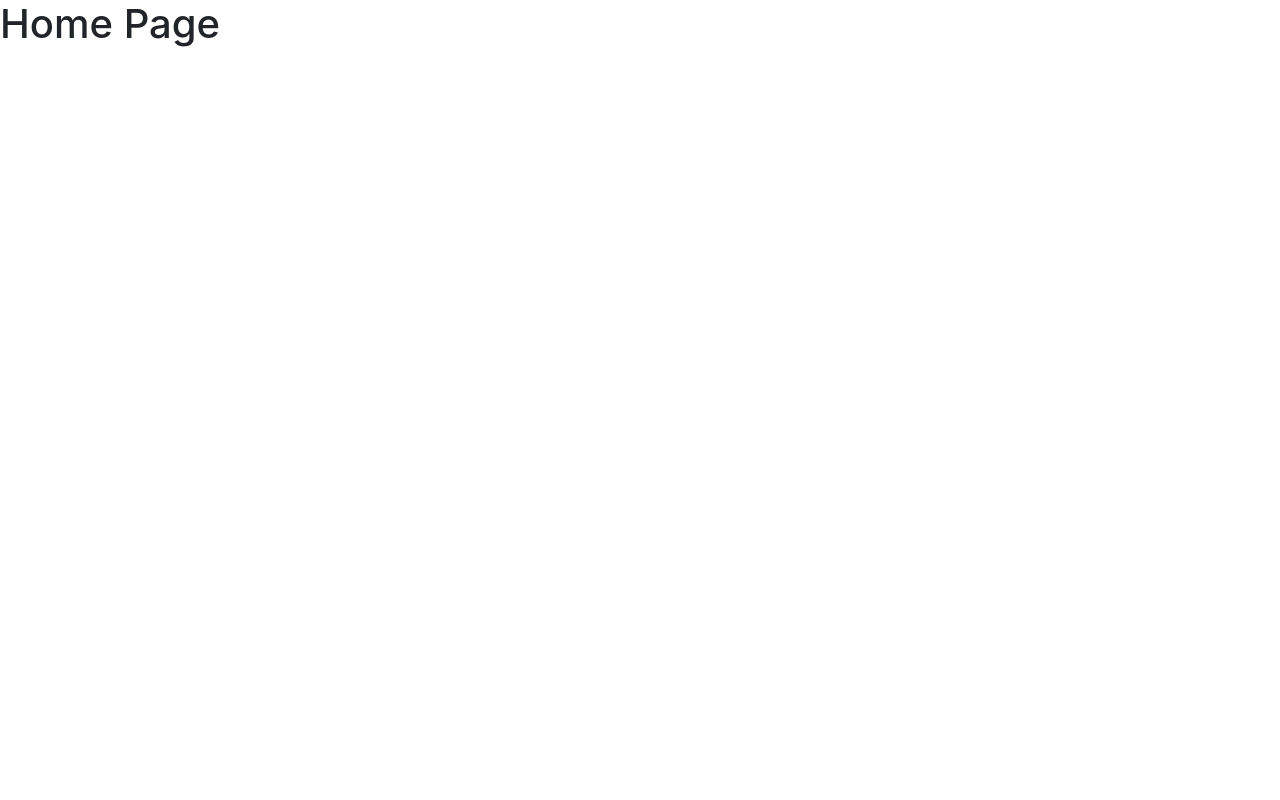
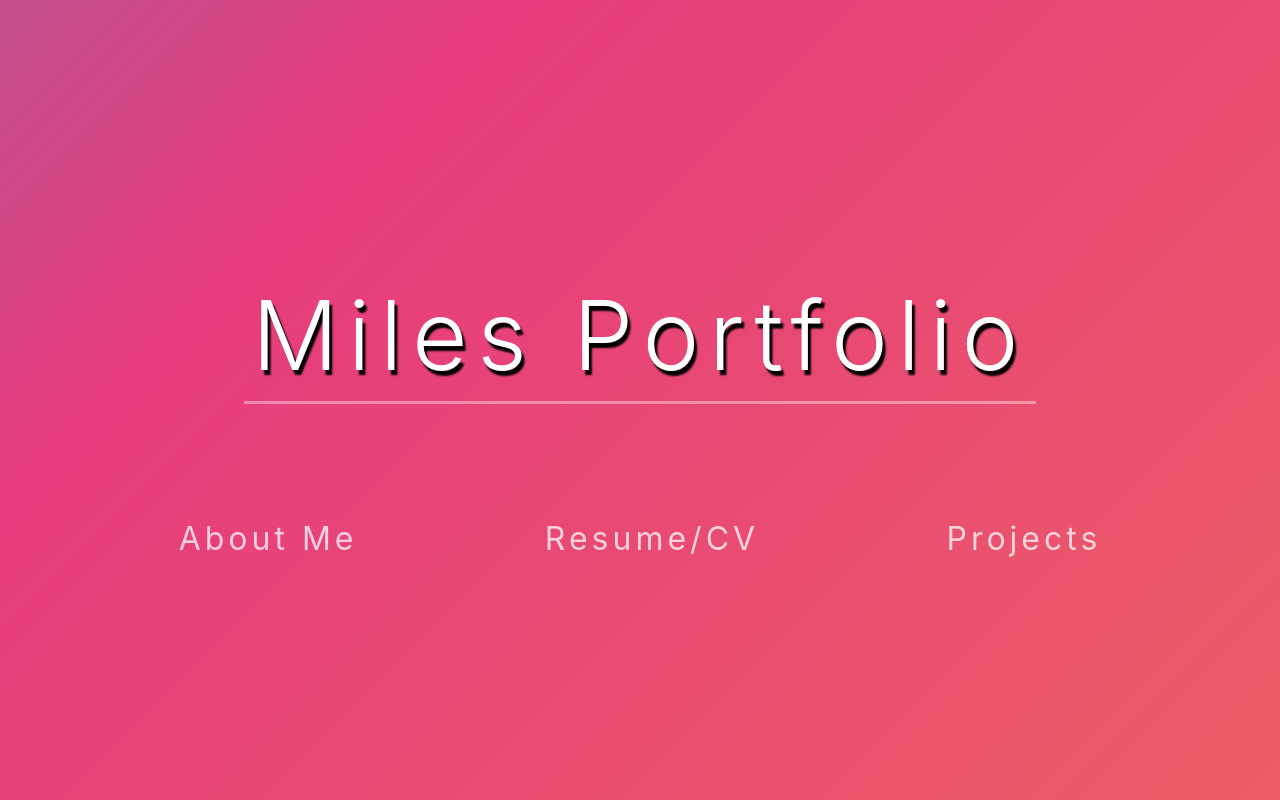
Before and after one commit to mrg498/portfolio, a React (Create React App) app in the folder coding-portfolio/: page / in a window 1280 px wide. Built offline with nearby package versions, Linux system fonts and the light colour scheme.

Commit message:
home page styled

```diff
--- a/coding-portfolio/src/App.css
+++ b/coding-portfolio/src/App.css
@@ -1,25 +1,3 @@
-.App{
-  height: 100vh;
+.container-fluid{
+	padding: 0;
 }
-
-.App_gradient{
-  background: linear-gradient(-45deg, #ee76524f, #e73c7e4f, #23a5d54f, #23d5ab4f);
-	background-size: 400% 400%;
-  animation: gradient 10s ease infinite;
-  /* By:
-  Manuel Pinto
-  https://manuelpinto.in */
-  height: 100vh;
-}
-
-@keyframes gradient {
-	0% {
-		background-position: 0% 50%;
-	}
-	50% {
-		background-position: 100% 50%;
-	}
-	100% {
-		background-position: 0% 50%;
-	}
-}
--- a/coding-portfolio/src/App.js
+++ b/coding-portfolio/src/App.js
@@ -5,8 +5,8 @@ import './App.css';
 class App extends Component {
 	render() {
 		return (
-			<div className="App">
-				<Routes/>
+			<div className="App container-fluid">
+				<Routes />
 			</div>
 		);
 	}
--- /dev/null
+++ b/coding-portfolio/src/components/Jumbotron.css
@@ -0,0 +1,3 @@
+.display-1 span{
+
+}
--- /dev/null
+++ b/coding-portfolio/src/components/Jumbotron.js
@@ -0,0 +1,14 @@
+import React, { Component } from 'react';
+import Nav from './Navigation';
+import './Jumbotron.css';
+
+export default class Jumbotron extends Component {
+	render() {
+		return (
+			<div className="Jumbotron">
+				<h1 className="display-1"><span>{this.props.pageName}</span></h1>
+                <Nav/>
+			</div>
+		);
+	}
+}
--- /dev/null
+++ b/coding-portfolio/src/components/Navigation.css
@@ -0,0 +1,38 @@
+.nav-links{
+    list-style-type: none;
+    display: flex;
+    justify-content: space-around;
+    padding: 0;
+    margin: 0;
+}
+
+.nav-link a{
+    color: black;
+    text-decoration: none;
+    font-size: 2rem;
+}
+
+.active-link{
+    color: purple;
+}
+
+li {
+  display: inline-block;
+  position: relative;
+  padding-bottom: 2px;
+  padding-top: 2px;
+}
+
+li:after, li:before {
+  content: '';
+  display: block;
+  margin: auto;
+  height: 2px;
+  width: 0px;
+  background: transparent;
+  transition: width .6s ease, background-color .6s ease;
+}
+li:hover:after,  li:hover:before{
+  width: 100%;
+  background: rgb(255, 255, 255);
+}
--- /dev/null
+++ b/coding-portfolio/src/components/Navigation.js
@@ -0,0 +1,17 @@
+import React, { Component } from 'react';
+import {NavLink} from 'react-router-dom';
+import './Navigation.css';
+
+export default class Navigation extends Component {
+    render() {
+        return (
+            <nav className="Navigation">
+                <ul className='nav-links'>
+                    <li className="nav-link"><NavLink activeClassName="active-link" to={'/about'}>About Me</NavLink></li>
+                    <li className="nav-link"><NavLink activeClassName="active-link" to={'/resume'}>Resume/CV</NavLink></li>
+                    <li className="nav-link"><NavLink activeClassName="active-link" to={'/projects'}>Projects</NavLink></li>
+                </ul>
+            </nav>
+        )
+    }
+}
--- a/coding-portfolio/src/components/Routes.js
+++ b/coding-portfolio/src/components/Routes.js
@@ -2,6 +2,7 @@ import React, { Component } from 'react';
 import { Switch, Route, Redirect } from 'react-router-dom';
 import Home from '../mainPages/Home';
 import About from '../mainPages/About';
+import Resume from '../mainPages/Resume';
 import Projects from '../mainPages/Projects';
 
 export default class Routes extends Component {
@@ -11,6 +12,7 @@ export default class Routes extends Component {
 				{/* main routes */}
 				<Route exact path="/" render={() => <Home />} />
 				<Route exact path="/about" render={() => <About />} />
+				<Route exact path="/resume" render={() => <Resume />} />
 				<Route exact path="/projects" render={() => <Projects />} />
 				<Redirect to="/" />
 			</Switch>
--- a/coding-portfolio/src/index.css
+++ b/coding-portfolio/src/index.css
@@ -1,3 +1,8 @@
+:root{
+  --letter-spacing-big: 0.6rem;
+  --letter-spacing-small: 0.25rem;
+}
+
 body {
   margin: 0;
   font-family: -apple-system, BlinkMacSystemFont, 'Segoe UI', 'Roboto', 'Oxygen',
--- a/coding-portfolio/src/mainPages/Home.css
+++ b/coding-portfolio/src/mainPages/Home.css
@@ -0,0 +1,48 @@
+.Home {
+    height: 100vh;
+}
+
+.gradient {
+	background: linear-gradient(-45deg, #ee7652, #e73c7e, #23a5d5, #23d5ab);
+	background-size: 400% 400%;
+	animation: gradient 10s ease infinite;
+	/* By:
+  Manuel Pinto
+  https://manuelpinto.in */
+	height: 100vh;
+}
+
+@keyframes gradient {
+	0% {
+		background-position: 0% 50%;
+	}
+	50% {
+		background-position: 100% 50%;
+	}
+	100% {
+		background-position: 0% 50%;
+	}
+}
+
+.Jumbotron {
+	background-color: transparent;
+	text-align: center;
+	padding-top: 25%;
+}
+
+.Navigation li > a {
+    color: rgba(255, 255, 255, 0.75);
+    letter-spacing: var(--letter-spacing-small);
+}
+
+.display-1 {
+    letter-spacing: var(--letter-spacing-big);
+	margin-bottom: 7rem;
+	color: white;
+	text-shadow: black 3px 5px 2px;
+}
+
+.display-1 span {
+    padding: 0.5rem;
+    border-bottom: 3px solid rgba(255, 255, 255, 0.392);
+}
--- a/coding-portfolio/src/mainPages/Home.js
+++ b/coding-portfolio/src/mainPages/Home.js
@@ -1,12 +1,18 @@
 import React, { Component } from 'react';
+import Jumbotron from "../components/Jumbotron";
 import './Home.css';
 
 export default class Home extends Component {
-    render() {
-        return (
-            <div>
-               <h1>Home Page</h1>
-            </div>
-        )
-    }
+	render() {
+		return (
+			<div className="Home">
+                <div className="gradient">
+                    <div className="container">
+                        <Jumbotron pageName="Miles Portfolio"/>
+                    </div>
+
+                </div>
+			</div>
+		);
+	}
 }
--- /dev/null
+++ b/coding-portfolio/src/mainPages/Resume.js
@@ -0,0 +1,12 @@
+import React, { Component } from 'react'
+import './Resume.css';
+
+export default class Resume extends Component {
+    render() {
+        return (
+            <div>
+                <h1>Resume Page</h1>
+            </div>
+        )
+    }
+}
```
Also changed, not shown: coding-portfolio/src/mainPages/Resume.css (added).
